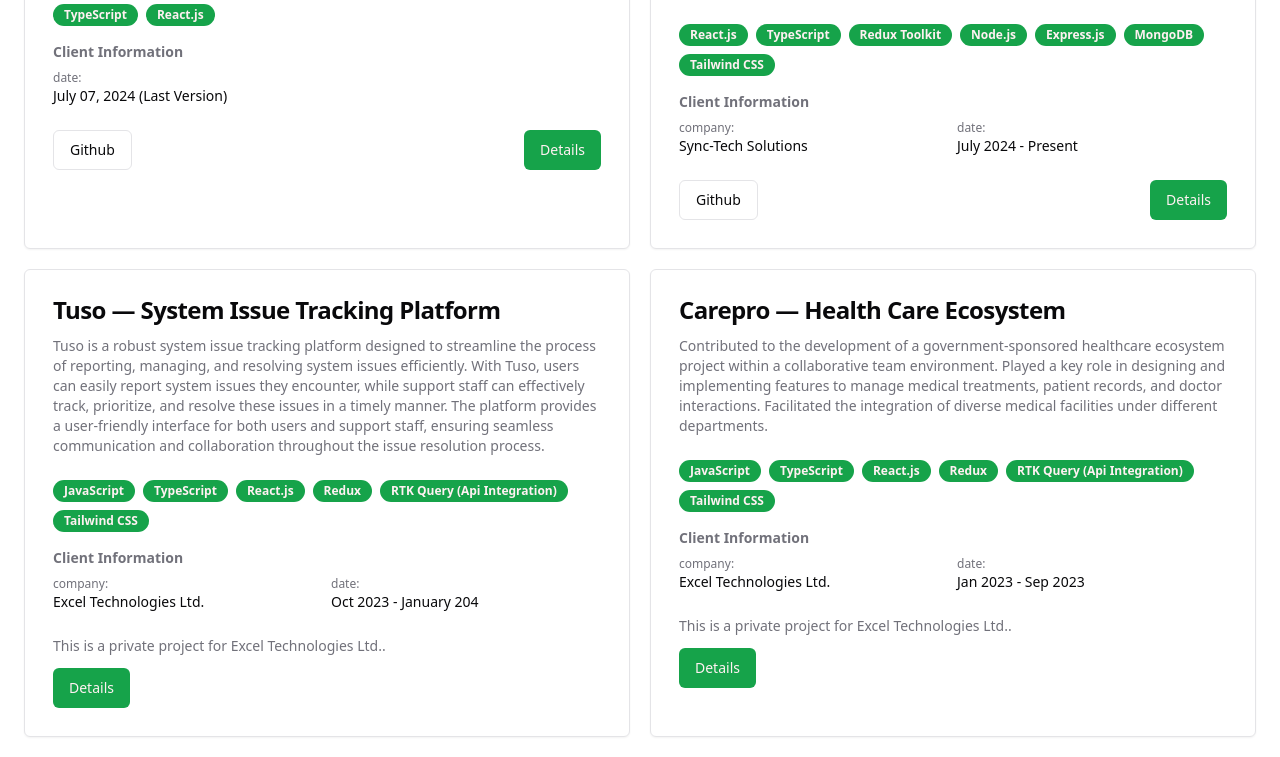
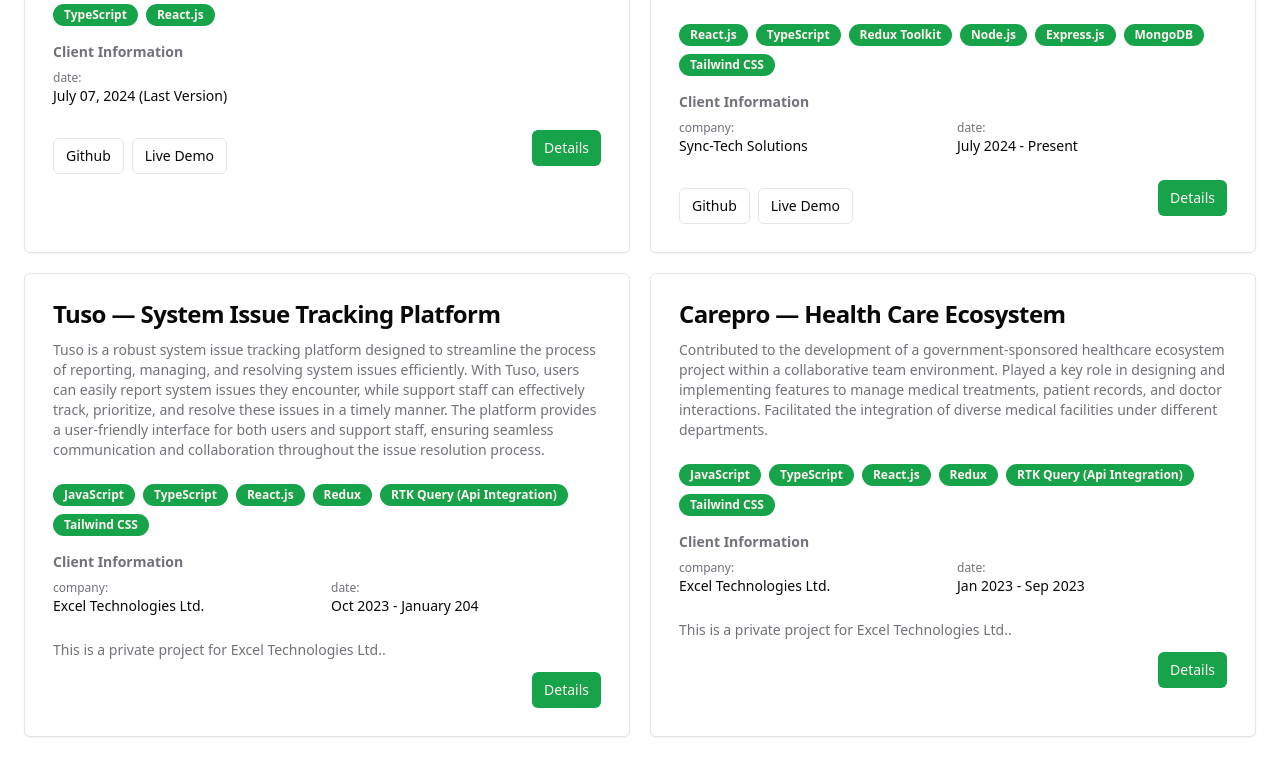
Before and after one commit to eaysin-dev/eaysin-io, a Next.js app: page / in a window 1280 px wide. Shown: the part 3540-4297 px from the top of the page. Built offline with nearby package versions, Linux system fonts and the light colour scheme.

Commit message:
fix: add live links

```diff
--- a/components/sections/projects/portfolio-item.tsx
+++ b/components/sections/projects/portfolio-item.tsx
@@ -65,8 +65,10 @@ const PortfolioItem = ({ portfolio }: { portfolio: PortfolioDetails }) => {
         )}
 
         <div className="flex justify-between w-full">
+          {/* GitHub Button */}
+          <div className="space-x-2">
             {!data?.isConfidential && (
-            <Button asChild variant="outline">
+              <Button asChild variant="outline" size={"sm"}>
                 <a
                   href="https://your-portfolio.com/project-details"
                   target="_blank"
@@ -76,6 +78,21 @@ const PortfolioItem = ({ portfolio }: { portfolio: PortfolioDetails }) => {
                 </a>
               </Button>
             )}
+
+            {/* Live Link Button */}
+            {data?.liveLink && (
+              <Button asChild variant="outline" className="mt-2" size={"sm"}>
+                <a
+                  href={data?.liveLink}
+                  target="_blank"
+                  rel="noopener noreferrer"
+                  className="text-primary-500 hover:text-primary-700"
+                >
+                  Live Demo
+                </a>
+              </Button>
+            )}
+          </div>
 
           <BaseModal title={data?.title} buttonText="Details" size="large">
             {data?.identity ? component : null}
--- a/components/ui/modal/index.tsx
+++ b/components/ui/modal/index.tsx
@@ -25,7 +25,7 @@ const PortfolioDialog = ({
   return (
     <Dialog>
       <DialogTrigger asChild>
-        <Button>{buttonText}</Button>
+        <Button size={"sm"}>{buttonText}</Button>
       </DialogTrigger>
 
       <DialogContent
```
Lines whose indentation alone changed are shown as unchanged.
